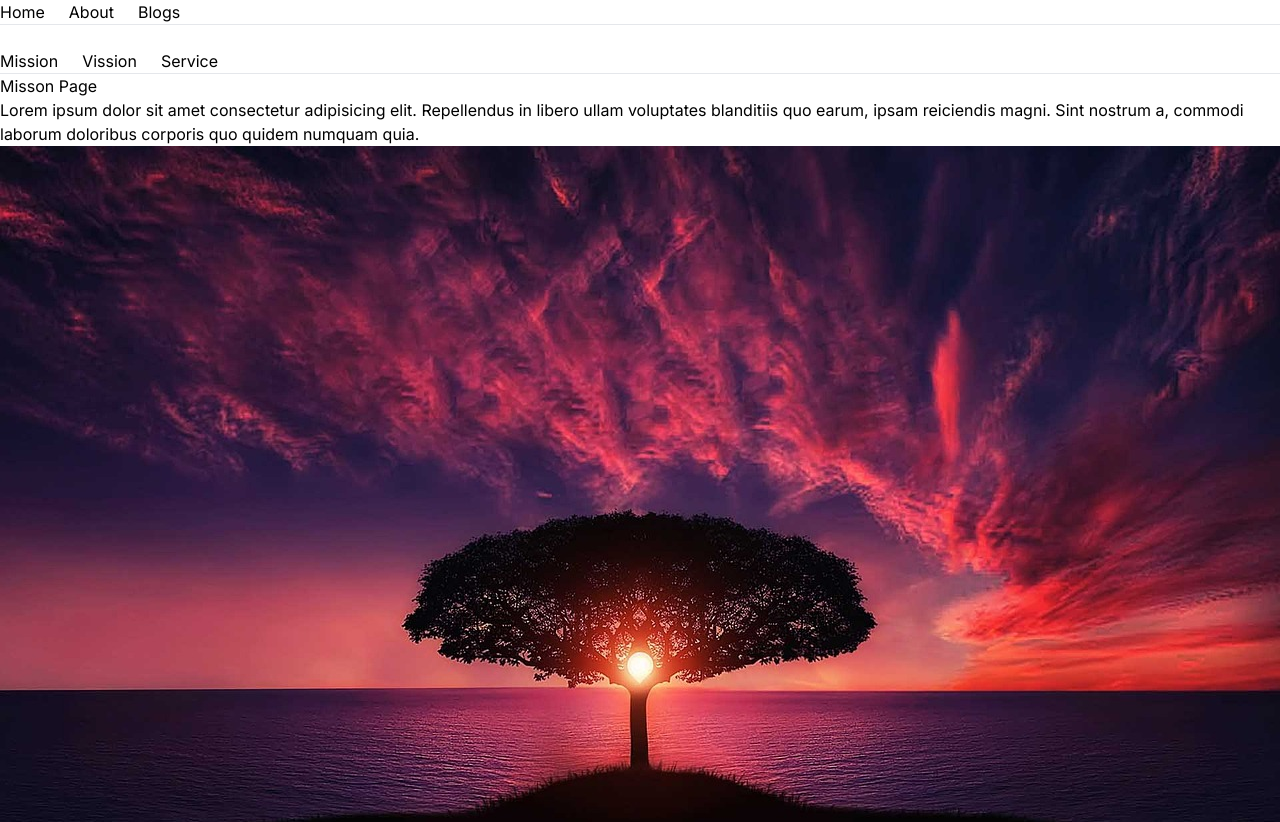
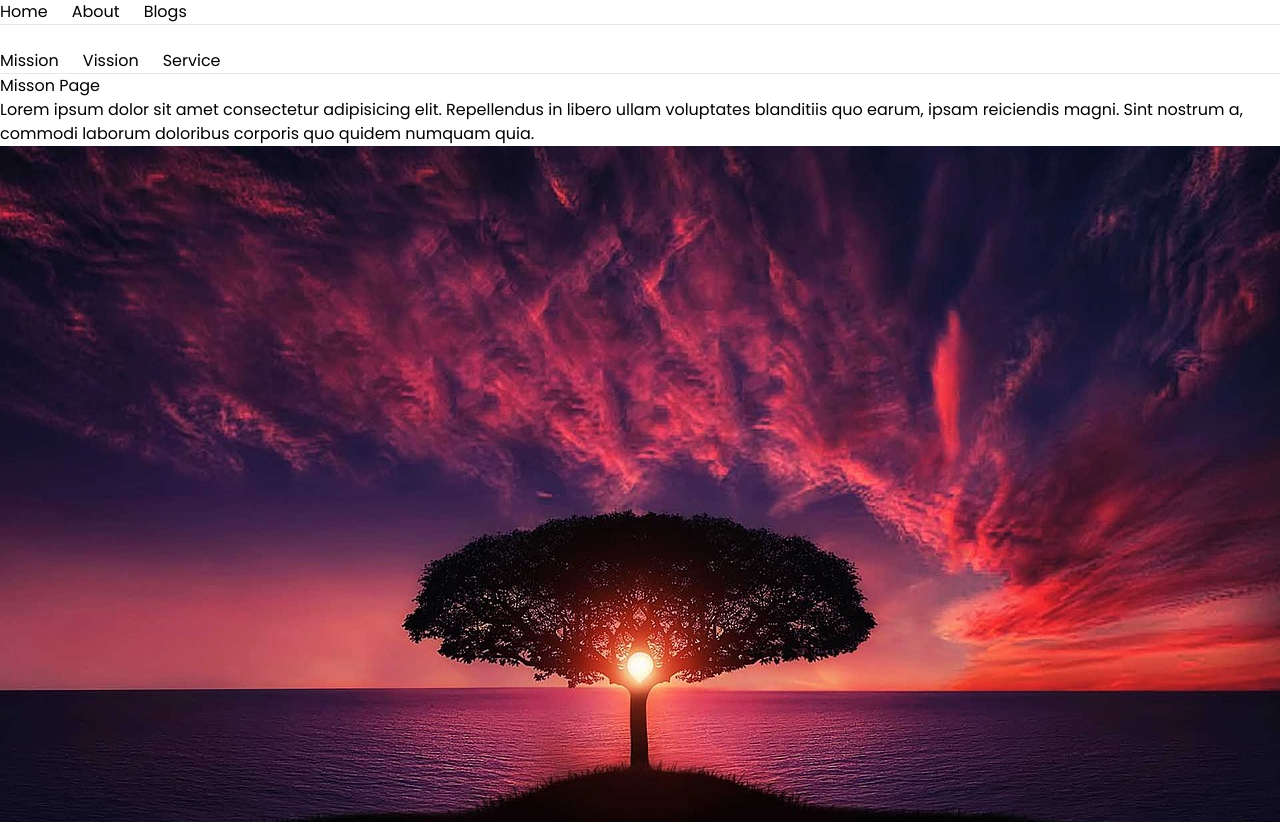
Before and after one commit to humayonitbd/Next-JS-Project1, a Next.js app: page /about/mission in a window 1280 px wide. Shown: the top 822 px of the page. Built offline with nearby package versions, Linux system fonts and the light colour scheme.

Commit message:
front added

```diff
--- a/app/about/mission/page.js
+++ b/app/about/mission/page.js
@@ -10,7 +10,7 @@ export default function Mission() {
     <div>
       <h2>Misson Page</h2>
       <div>Lorem ipsum dolor sit amet consectetur adipisicing elit. Repellendus in libero ullam voluptates blanditiis quo earum, ipsam reiciendis magni. Sint nostrum a, commodi laborum doloribus corporis quo quidem numquam quia.</div>
-      <Image src={thum}  alt='thum image'/>
+      <Image placeholder={blur} src={thum}  alt='thum image'/>
       <Button />
     </div>
   )
--- a/app/layout.js
+++ b/app/layout.js
@@ -1,8 +1,9 @@
-import { Inter } from "next/font/google";
+import { Inter,Poppins } from "next/font/google";
 import "./globals.css";
 import Link from "next/link";
 
 const inter = Inter({ subsets: ["latin"] });
+const poppins = Poppins({ subsets: ["latin"],weight:'400' });
 
 export const metadata = {
   title: "Create Next App",
@@ -12,7 +13,7 @@ export const metadata = {
 export default function RootLayout({ children }) {
   return (
     <html lang="en">
-      <body className={inter.className}>
+      <body className={poppins.className}>
         <nav>
           <ul className="flex gap-6">
             <li> <Link href="/">Home</Link></li>
```
